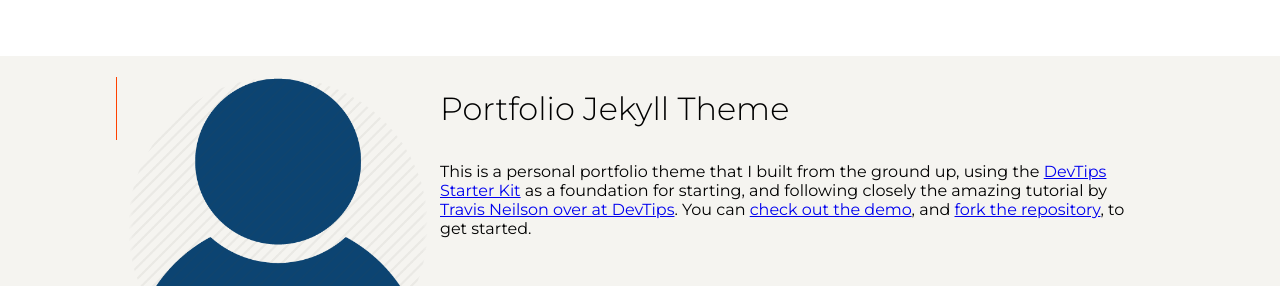
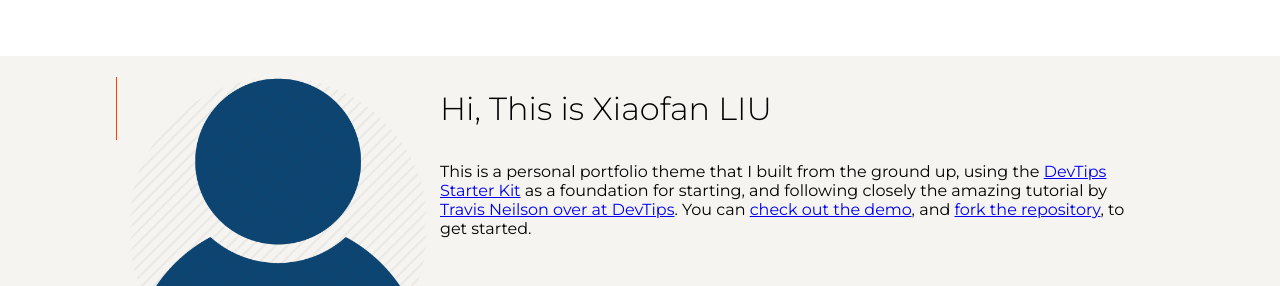
Before and after one commit to xxiaofan-98/MUSA-Xiaofan-2023, a Jekyll site: the page built from pages/about.md, in a window 1280 px wide. Shown: the part 164-450 px from the top of the page. Built offline with Jekyll 4.4.1, drawn with Linux system fonts in a browser that asks for light colours.

Commit message:
Update about.md

```diff
--- a/pages/about.md
+++ b/pages/about.md
@@ -5,6 +5,6 @@ headshot: /assets/img/headshot.webp
 permalink: /about
 ---
 
-# Portfolio Jekyll Theme
+# Hi, This is Xiaofan LIU
 
 This is a personal portfolio theme that I built from the ground up, using the [DevTips Starter Kit](http://devtipsstarterkit.com/) as a foundation for starting, and following closely the amazing tutorial by [Travis Neilson over at DevTips](https://www.youtube.com/watch?v=T6jKLsxbFg4&list=PL0CB3OvPhDA_STygmp3sDenx3UpdOMk7P). You can [check out the demo](lenpaul.github.io/portfolio-jekyll-theme/), and [fork the repository](https://github.com/LeNPaul/portfolio-jekyll-theme/fork), to get started.
```
